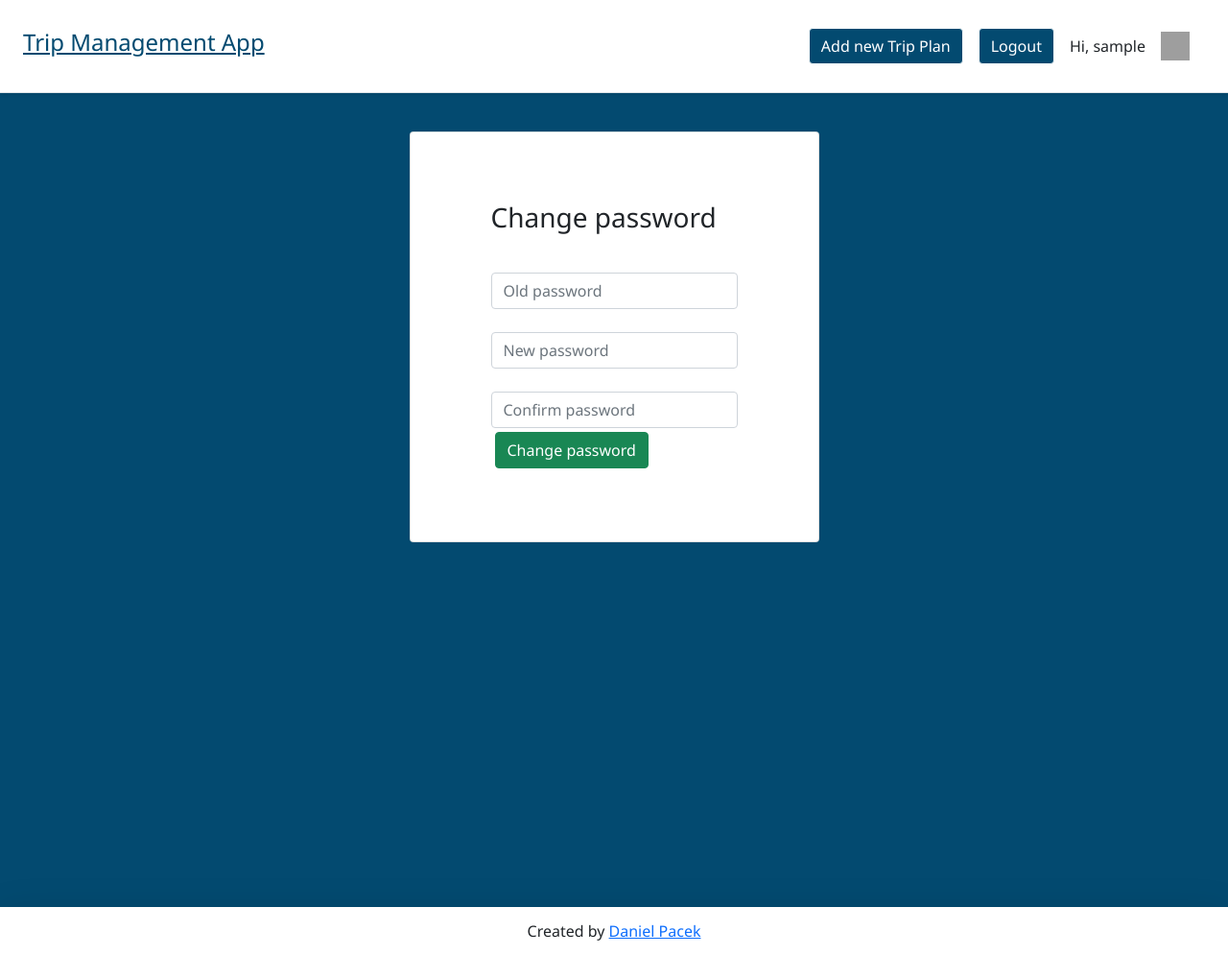
After one commit to fortyfortyy/TripManagementApp, a Django app: page /password_change/ in a window 1280 px wide. The commit adds this page. Shown: the whole page at 96% size. Run offline with Django 3.2, Linux system fonts and the light colour scheme; the visitor is signed in with stand-in values (Sample User, id 1); some libraries are stand-ins or nearby versions; grey boxes are pictures that could not be loaded.

Commit message:
password reset either email or through the login site or user profile

```diff
--- a/TripManagementApp/settings.py
+++ b/TripManagementApp/settings.py
@@ -25,6 +25,9 @@ SECRET_KEY = 'django-insecure-l7)uzr*+gnm^ycg1&q-h5xtrzv5p+g7r5z&*$@q1vso6*8thme
 
 # SECURITY WARNING: don't run with debug turned on in production!
 DEBUG = True
+
+if DEBUG:
+    EMAIL_BACKEND = 'django.core.mail.backends.console.EmailBackend'    # During development only for tests
 
 ALLOWED_HOSTS = []
 AUTH_USER_MODEL = 'users.Profile'
--- a/TripManagementApp/urls.py
+++ b/TripManagementApp/urls.py
@@ -15,6 +15,7 @@ Including another URLconf
 """
 from django.contrib import admin
 from django.urls import path, include
+from django.contrib.auth import views as auth_views
 from django.conf.urls.static import static
 from django.conf import settings
 
@@ -22,7 +23,33 @@ urlpatterns = [
     path('admin/', admin.site.urls),
     path('accounts/', include('users.urls')),
     path('', include('trips.urls')),
+
+    # Password reset links (ref: https://github.com/django/django/blob/master/django/contrib/auth/views.py)
+    path('password_change/', auth_views.PasswordChangeView.as_view(
+         template_name='password_reset/password_change_form.html'),
+         name='password_change'),
+
+    path('password_change/done/',
+         auth_views.PasswordChangeDoneView.as_view(template_name='password_reset/password_change_done.html'),
+         name='password_change_done'),
+
+    path('password_reset/', auth_views.PasswordResetView.as_view(
+         email_template_name='password_reset/password_reset_email.html',
+         template_name='password_reset/password_reset_form.html',
+         subject_template_name='password_reset/password_reset_subject.txt'),
+         name='password_reset'),
+
+    path('password_reset/done/',
+         auth_views.PasswordResetCompleteView.as_view(template_name='password_reset/password_reset_done.html'),
+         name='password_reset_done'),
+
+    path('reset/<uidb64>/<token>/', auth_views.PasswordResetConfirmView.as_view(), name='password_reset_confirm'),
+
+    path('reset/done/',
+         auth_views.PasswordResetCompleteView.as_view(template_name='password_reset/password_reset_complete.html'),
+         name='password_reset_complete'),
 ]
+
 if settings.DEBUG:
     urlpatterns += static(settings.STATIC_URL, document_root=settings.STATIC_ROOT)
     urlpatterns += static(settings.MEDIA_URL, document_root=settings.MEDIA_ROOT)
--- /dev/null
+++ b/templates/password_reset/password_change_form.html
@@ -0,0 +1,37 @@
+{% extends 'base.html' %}
+
+{% block content %}
+    <div class="container">
+        <div class="container mt-4 mb-4 p-3 d-flex justify-content-center">
+            <div class="row">
+                <div class="card p-4">
+                    <div class="d-flex flex-row justify-content-center align-items-center gap-2">
+                        <form method="post">
+                            {% csrf_token %}
+                            <div class="row m-5">
+                                <div class="col-md-12">
+                                    <h1 class="h3 mb-3">Change password</h1>
+                                    <label for="id_old_password"></label>
+                                    <input name="old_password" class="form-control" placeholder="Old password" type="password" id="id_old_password" required>
+
+                                    <label for="id_new_password1"></label>
+                                    <input name="new_password1" class="form-control" placeholder="New password" type="password" id="id_new_password1" required>
+
+                                    <label for="id_new_password2"></label>
+                                    <input name="new_password2" class="form-control" placeholder="Confirm password" type="password" id="id_new_password2" required>
+
+                                    {% for error in field.errors %}
+                                        <p style="color: red">{{ error }}</p>
+                                    {% endfor %}
+
+                                    <button class="btn btn-success m-1" id="add-tags-form" type="submit">Change password</button>
+                                </div>
+                            </div>
+                        </form>
+                    </div>
+                </div>
+            </div>
+        </div>
+    </div>
+
+{% endblock %}
--- /dev/null
+++ b/templates/password_reset/password_reset_subject.txt
@@ -0,0 +1 @@
+Reset your password at Trip Management App
--- a/users/models.py
+++ b/users/models.py
@@ -1,4 +1,5 @@
 from django.contrib.auth.models import AbstractUser, BaseUserManager
+from django.core.validators import validate_email
 from django.db import models
 from django.utils.translation import gettext_lazy as _
 
@@ -54,7 +55,12 @@ def get_default_profile_image():
 
 class Profile(AbstractUser):
 
-    email = models.EmailField(_('email address'), max_length=60, unique=True)
+    email = models.EmailField(
+        _('email address'),
+        max_length=255,
+        unique=True,
+        validators=[validate_email],
+    )
     short_intro = models.CharField(_('short intro'), max_length=200, null=True, blank=True)
     username = models.CharField(
         _('username'),
--- a/users/templates/users/login.html
+++ b/users/templates/users/login.html
@@ -49,7 +49,7 @@
                     </form>
 
                     <div class="d-flex flex-column my-4">
-                        <a style="color: #034A70" class="m-auto" href="#">Reset password</a>
+                        <a style="color: #034A70" class="m-auto" href="{% url 'password_reset' %}">Reset password</a>
                     </div>
                 </div>
             </div>
--- a/users/views.py
+++ b/users/views.py
@@ -97,7 +97,7 @@ class LoginView(View):
             if user is not None:
                 login(request, user)
                 return redirect('trip-plans')
-
+        breakpoint()
         self.context['form'] = form
         return render(request, self.template_class, self.context)
 
```
Also changed, not shown: templates/password_reset/password_change_done.html (added, +11 -0 lines), templates/password_reset/password_reset_complete.html (added, +12 -0 lines), templates/password_reset/password_reset_done.html (added, +19 -0 lines), templates/password_reset/password_reset_email.html (added, +13 -0 lines), templates/password_reset/password_reset_form.html (added, +11 -0 lines), users/forms.py (+43 -29 lines), users/templates/users/user-profile-form.html (+19 -5 lines).
